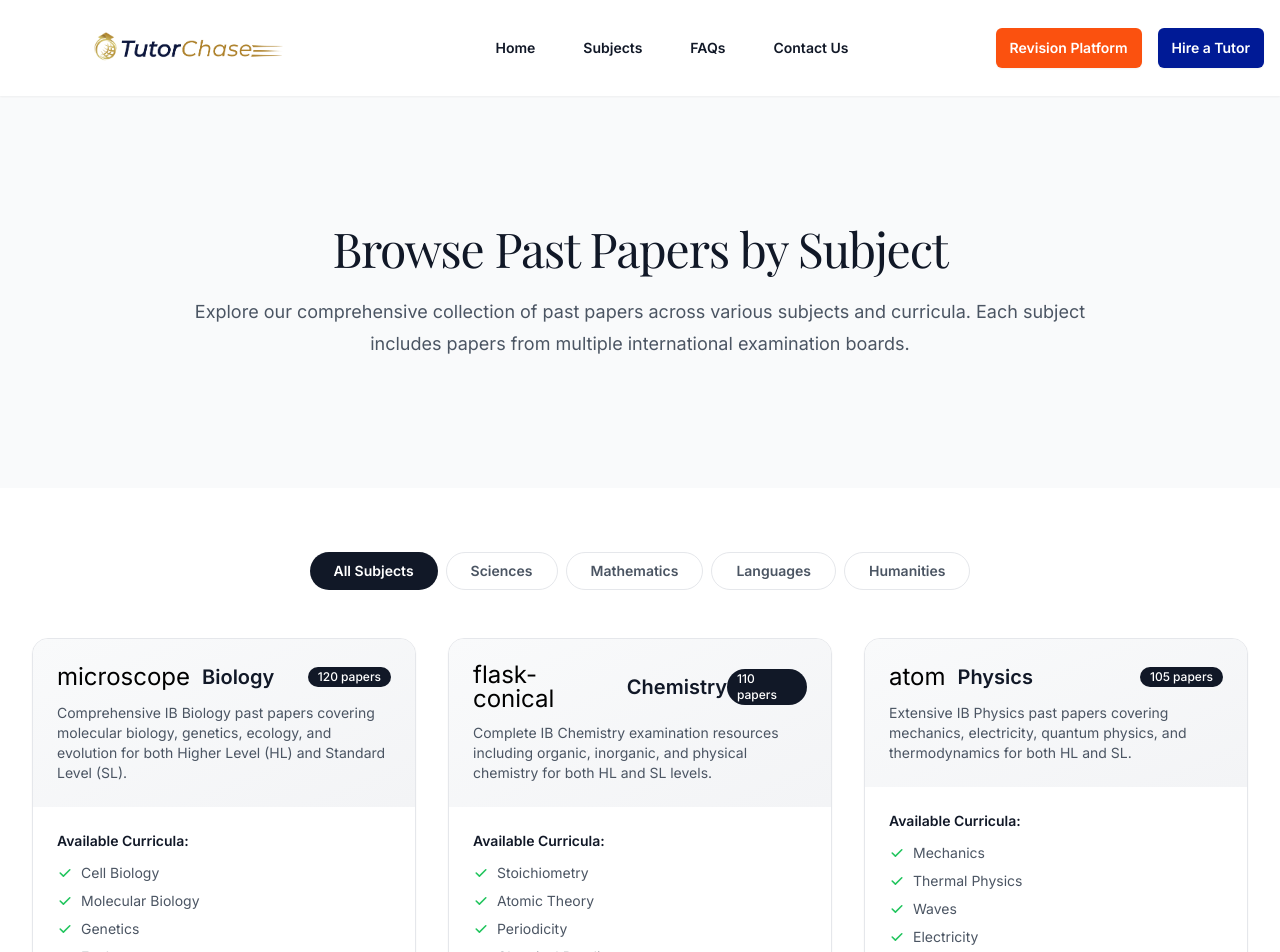
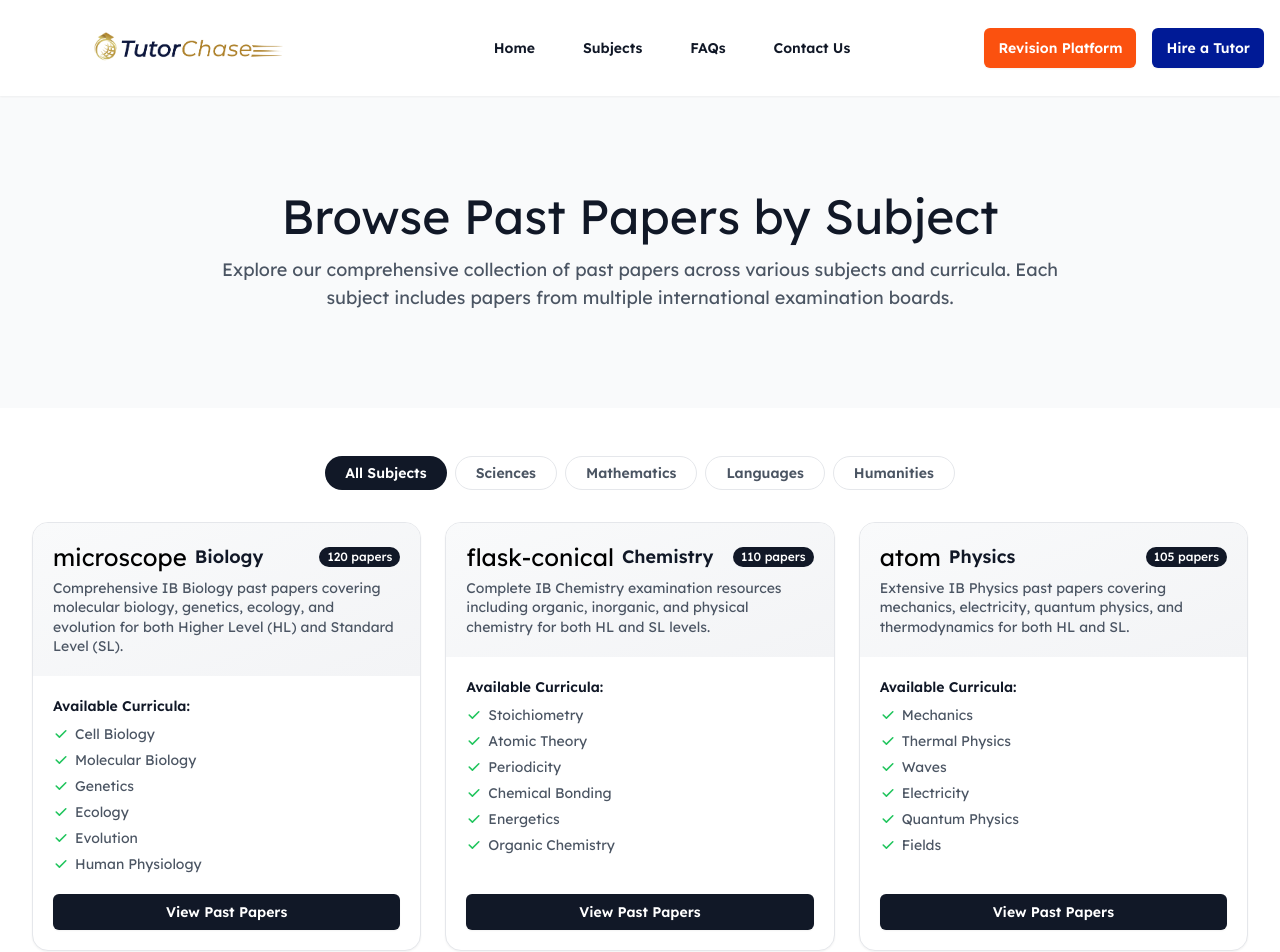
Before and after one commit to vickyliu927/past-paper-websites, a Next.js app: page /subjects in a window 1280 px wide. Shown: the top 952 px of the page. Built offline with nearby package versions, Linux system fonts and the light colour scheme.

Commit message:
fixed designs and changed font

```diff
--- a/src/app/globals.css
+++ b/src/app/globals.css
@@ -21,18 +21,23 @@
 body {
   background: var(--background);
   color: var(--foreground);
-  font-family: 'Inter', -apple-system, BlinkMacSystemFont, 'Segoe UI', Roboto, sans-serif;
+  font-family: var(--font-lexend);
   line-height: 1.5;
 }
 
-/* Main heading styles with Playfair Display - only for large section headings */
+/* All text uses Lexend */
+* {
+  font-family: var(--font-lexend);
+}
+
+/* Main heading styles */
 h1,
 .text-3xl.tracking-tight,
 .text-4xl.tracking-tight,
 .text-5xl.tracking-tight,
 .text-6xl {
-  font-family: 'Playfair Display', serif;
-  font-weight: 400 !important;
+  font-family: var(--font-lexend);
+  font-weight: 400;
 }
 
 /* Subject icon styles */
--- a/src/app/layout.tsx
+++ b/src/app/layout.tsx
@@ -1,18 +1,13 @@
 import type { Metadata } from "next";
-import { Inter, Playfair_Display } from "next/font/google";
+import { Lexend } from "next/font/google";
 import "./globals.css";
 import Header from "@/components/Header";
 import Footer from "@/components/Footer";
 
-const inter = Inter({
+const lexend = Lexend({
   subsets: ["latin"],
-  variable: "--font-inter",
-});
-
-const playfairDisplay = Playfair_Display({
-  subsets: ["latin"],
-  variable: "--font-playfair",
-  weight: ["400", "500", "600", "700"],
+  variable: "--font-lexend",
+  display: 'swap',
 });
 
 export const metadata: Metadata = {
@@ -29,19 +24,17 @@ export const viewport = {
 
 export default function RootLayout({
   children,
-}: Readonly<{
+}: {
   children: React.ReactNode;
-}>) {
+}) {
   return (
-    <html lang="en">
-      <body className={`${inter.variable} ${playfairDisplay.variable} font-sans antialiased`}>
-        <div className="min-h-screen flex flex-col">
-          <Header />
-          <main className="flex-grow">
-            {children}
-          </main>
-          <Footer />
-        </div>
+    <html lang="en" className={`${lexend.variable} font-sans antialiased`}>
+      <body className="min-h-screen flex flex-col">
+        <Header />
+        <main className="flex-grow">
+          {children}
+        </main>
+        <Footer />
       </body>
     </html>
   );
--- a/src/app/subjects/page.tsx
+++ b/src/app/subjects/page.tsx
@@ -17,12 +17,12 @@ export default function SubjectsPage() {
     <div className="bg-white">
       {/* Header */}
       <div className="bg-gray-50">
-        <div className="mx-auto max-w-7xl px-6 py-24 sm:py-32 lg:px-8">
+        <div className="mx-auto max-w-7xl px-6 py-16 sm:py-24 lg:px-8">
           <div className="mx-auto max-w-4xl text-center">
-            <h1 className="text-4xl tracking-tight text-gray-900 sm:text-5xl">
+            <h1 className="text-4xl text-gray-900 sm:text-5xl">
               Browse Past Papers by Subject
             </h1>
-            <p className="mt-6 text-lg leading-8 text-gray-600">
+            <p className="mt-4 text-lg leading-7 text-gray-600">
               Explore our comprehensive collection of past papers across various subjects and curricula.
               Each subject includes papers from multiple international examination boards.
             </p>
@@ -31,15 +31,15 @@ export default function SubjectsPage() {
       </div>
 
       {/* Main Content */}
-      <div className="mx-auto max-w-7xl px-6 py-16 lg:px-8">
+      <div className="mx-auto max-w-7xl px-6 py-12 lg:px-8">
         {/* Category Filter */}
-        <div className="mb-12">
+        <div className="mb-8">
           <div className="flex flex-wrap justify-center gap-2">
             {categories.map((category) => (
               <button
                 key={category}
                 onClick={() => setSelectedCategory(category)}
-                className={`rounded-full px-6 py-2 text-sm font-semibold transition-colors ${
+                className={`rounded-full px-5 py-1.5 text-sm font-semibold transition-colors ${
                   selectedCategory === category
                     ? 'bg-gray-900 text-white'
                     : 'bg-white text-gray-600 hover:text-gray-900 hover:bg-gray-50 border border-gray-200'
@@ -52,42 +52,42 @@ export default function SubjectsPage() {
         </div>
 
         {/* Subjects Grid */}
-        <div className="grid grid-cols-1 gap-8 sm:grid-cols-2 lg:grid-cols-3">
+        <div className="grid grid-cols-1 gap-6 sm:grid-cols-2 lg:grid-cols-3">
           {filteredSubjects.map((subject) => (
             <div
               key={subject.id}
               className="group relative flex flex-col overflow-hidden rounded-2xl border border-gray-200 bg-white shadow-sm transition-all hover:shadow-lg"
             >
               {/* Subject Header */}
-              <div className="bg-gradient-to-br from-gray-50 to-gray-100 p-6">
+              <div className="bg-gradient-to-br from-gray-50 to-gray-100 p-5">
                 <div className="flex items-center justify-between">
-                  <div className="flex items-center gap-3">
+                  <div className="flex items-center gap-2">
                     <span className="subject-icon">{subject.icon}</span>
-                    <h3 className="text-xl font-semibold text-gray-900">
+                    <h3 className="text-lg font-semibold text-gray-900">
                       {subject.name}
                     </h3>
                   </div>
-                  <span className="inline-flex items-center rounded-full bg-gray-900 px-2.5 py-0.5 text-xs font-medium text-white">
+                  <span className="inline-flex items-center rounded-full bg-gray-900 px-2 py-0.5 text-xs font-medium text-white">
                     {subject.paperCount} papers
                   </span>
                 </div>
-                <p className="mt-3 text-sm text-gray-600">
+                <p className="mt-2 text-sm text-gray-600 leading-snug">
                   {subject.description}
                 </p>
               </div>
 
               {/* Subject Content */}
-              <div className="flex-1 p-6">
+              <div className="flex-1 p-5">
                 <div>
-                  <h4 className="text-sm font-semibold text-gray-900 mb-3">Available Curricula:</h4>
-                  <div className="grid grid-cols-1 gap-2">
+                  <h4 className="text-sm font-semibold text-gray-900 mb-2">Available Curricula:</h4>
+                  <div className="grid grid-cols-1 gap-1.5">
                     {subject.topics.map((topic, index) => (
                       <div
                         key={index}
                         className="flex items-center text-sm text-gray-600"
                       >
                         <svg
-                          className="mr-2 h-4 w-4 text-green-500"
+                          className="mr-1.5 h-4 w-4 text-green-500"
                           fill="currentColor"
                           viewBox="0 0 20 20"
                         >
@@ -105,10 +105,10 @@ export default function SubjectsPage() {
               </div>
 
               {/* Subject Footer */}
-              <div className="p-6 pt-0">
+              <div className="p-5 pt-0">
                 <Link
                   href={`/subjects/${subject.id}`}
-                  className="block w-full rounded-md bg-gray-900 px-4 py-2.5 text-center text-sm font-semibold text-white shadow-sm transition-colors hover:bg-gray-800 focus-visible:outline focus-visible:outline-2 focus-visible:outline-offset-2 focus-visible:outline-gray-900"
+                  className="block w-full rounded-md bg-gray-900 px-4 py-2 text-center text-sm font-semibold text-white shadow-sm transition-colors hover:bg-gray-800 focus-visible:outline focus-visible:outline-2 focus-visible:outline-offset-2 focus-visible:outline-gray-900"
                 >
                   View Past Papers
                 </Link>
--- a/tailwind.config.ts
+++ b/tailwind.config.ts
@@ -8,19 +8,24 @@ const config: Config = {
   ],
   theme: {
     extend: {
+      fontFamily: {
+        sans: ['var(--font-lexend)'],
+        serif: ['Cambria', '"Hoefler Text"', 'Utopia', '"Liberation Serif"', '"Nimbus Roman No9 L Regular"', 'serif'],
+      },
       colors: {
-        background: 'var(--background)',
-        foreground: 'var(--foreground)',
+        border: 'hsl(var(--border))',
+        input: 'hsl(var(--input))',
+        ring: 'hsl(var(--ring))',
+        background: 'hsl(var(--background))',
+        foreground: 'hsl(var(--foreground))',
         primary: {
-          DEFAULT: 'var(--primary)',
-          foreground: 'var(--primary-foreground)',
+          DEFAULT: 'hsl(var(--primary))',
+          foreground: 'hsl(var(--primary-foreground))',
         },
-        secondary: 'var(--secondary)',
-        ring: 'var(--ring)',
-      },
-      fontFamily: {
-        sans: ['Inter', 'sans-serif'],
-        serif: ['Playfair Display', 'serif'],
+        secondary: {
+          DEFAULT: 'hsl(var(--secondary))',
+          foreground: 'hsl(var(--secondary-foreground))',
+        },
       },
       animation: {
         'fade-in': 'fadeIn 0.5s ease-out',
```
Also changed, not shown: src/app/subjects/[id]/page.tsx (+21 -21 lines).
